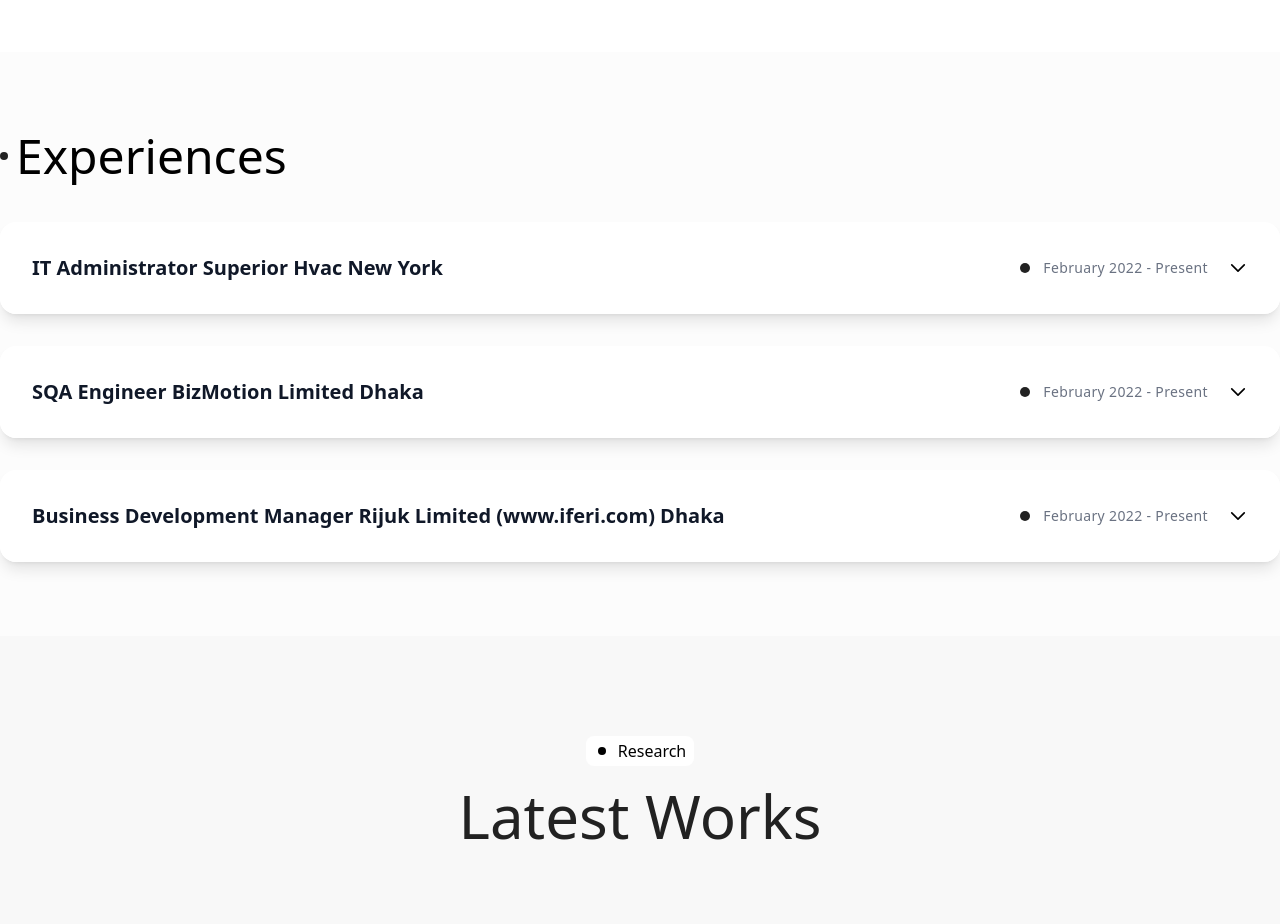
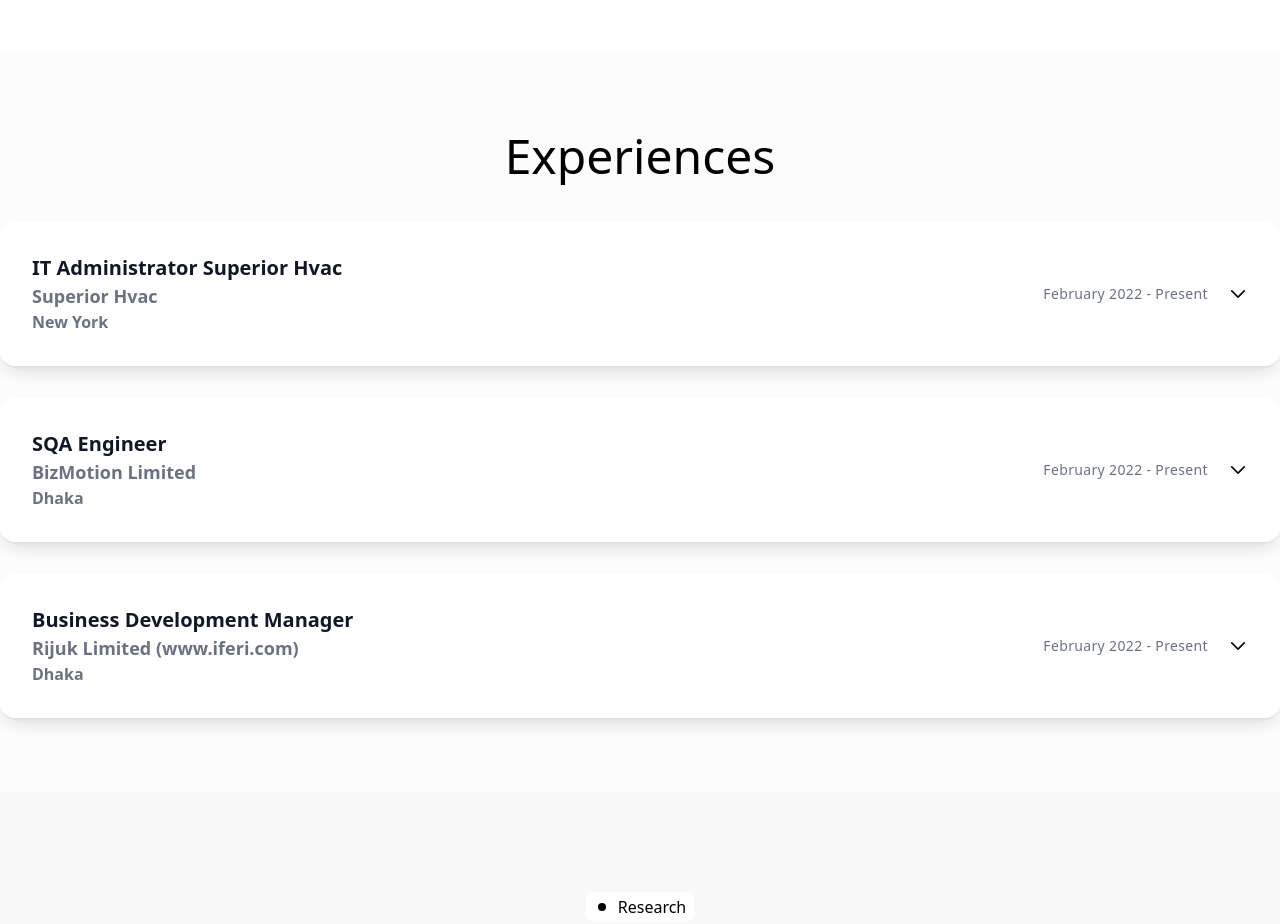
Before and after one commit to Mahmudulislamshuvo/porfolio-tanvir-vay, a React (Vite) app: page / in a window 1280 px wide. Shown: the part 2720-3644 px from the top of the page. Built offline with nearby package versions, Linux system fonts and the light colour scheme; grey boxes are pictures that could not be loaded.

Commit message:
Experienc part adjustment done

```diff
--- a/src/Components/CommonCompo/Accordions.jsx
+++ b/src/Components/CommonCompo/Accordions.jsx
@@ -51,17 +51,21 @@
               <div className="flex flex-col md:flex-row gap-6 items-start justify-between w-full">
                 <div className="flex w-full justify-between items-center gap-x-5">
                   {/* Title */}
-                  <h3 className="text-xl font-semibold text-gray-900 hover:text-primary transition-colors duration-300 text-start">
-                    {project.title}
-                  </h3>
+                  <div className="flex flex-col justify-start items-start">
+                    <h3 className="text-xl font-semibold text-gray-900 hover:text-primary transition-colors duration-300 text-start">
+                      {project.title}
+                    </h3>
+                    <p className="text-lg text-gray-500">{project.subtitle}</p>
+                    <p className="text-base text-gray-500">
+                      {project.location}
+                    </p>
+                  </div>
 
                   {/* Period */}
-                  <div className="flex items-start space-x-2 justify-start pr-5">
-                    <GoDotFill className="text-primary shrink-0" />
-                    <span className="text-sm font-medium text-gray-500 tracking-wide text-start">
-                      {project.period}
-                    </span>
-                  </div>
+
+                  <span className="text-sm font-medium text-gray-500 tracking-wide text-start pr-5">
+                    {project.period}
+                  </span>
                 </div>
               </div>
             </AccordionHeader>
--- a/src/Components/Experiences.jsx
+++ b/src/Components/Experiences.jsx
@@ -5,7 +5,9 @@
   const projects = [
     {
       id: 1,
-      title: "IT Administrator Superior Hvac New York",
+      title: "IT Administrator Superior Hvac",
+      subtitle: "Superior Hvac",
+      location: "New York",
       period: "February 2022 - Present",
       orderlist: [
         {
@@ -56,7 +58,9 @@
     },
     {
       id: 2,
-      title: "SQA Engineer BizMotion Limited Dhaka",
+      title: "SQA Engineer",
+      subtitle: "BizMotion Limited",
+      location: "Dhaka",
       period: "February 2022 - Present",
       orderlist: [
         {
@@ -99,7 +103,9 @@
     },
     {
       id: 3,
-      title: "Business Development Manager Rijuk Limited (www.iferi.com) Dhaka",
+      title: "Business Development Manager ",
+      subtitle: "Rijuk Limited (www.iferi.com)",
+      location: "Dhaka",
       period: "February 2022 - Present",
       orderlist: [
         {
@@ -130,32 +136,10 @@
     <div className="bg-[#FCFCFC] pt-[80px]">
       <div className="container">
         <div className="w-full">
-          <div className="flex justify-between">
-            <div className="w-[30%]">
-              <div className="flex items-center gap-x-2">
-                <span className="h-2 w-2 rounded-full bg-primary"></span>
-                <h2 className="text-5xl">Experiences</h2>
-              </div>
-              {/* <h3 className="text-primary text-4xl pt-5">
-                Explore My Design Journey
-              </h3> */}
-            </div>
-            {/* <div className="w-[40%]">
-              <p className="pb-5">
-                Lorem ipsum, dolor sit amet consectetur adipisicing elit. Ipsum
-                reprehenderit pariatur molestias dolorem maiores, fugiat tempore
-                recusandae iste earum? Architecto cupiditate eos cum, quo ipsum
-                reiciendis delectus praesentium vel dignissimos tempora quis
-                doloribus tenetur dicta ad ipsam voluptatum doloremque quos
-                laboriosam. Explicabo atque soluta, rem rerum quia voluptates
-                sed possimus.
-              </p>
+          <div className="flex items-center justify-center">
+            <h2 className="text-5xl">Experiences</h2>
+          </div>
 
-              <button className="flex items-center text-2xl cursor-pointer gap-x-4 text-primary underline">
-                Book A Call <MdOutlineArrowOutward />
-              </button>
-            </div> */}
-          </div>
           <div className="py-[10px]">
             <Accordions experienceData={projects} />
           </div>
```
